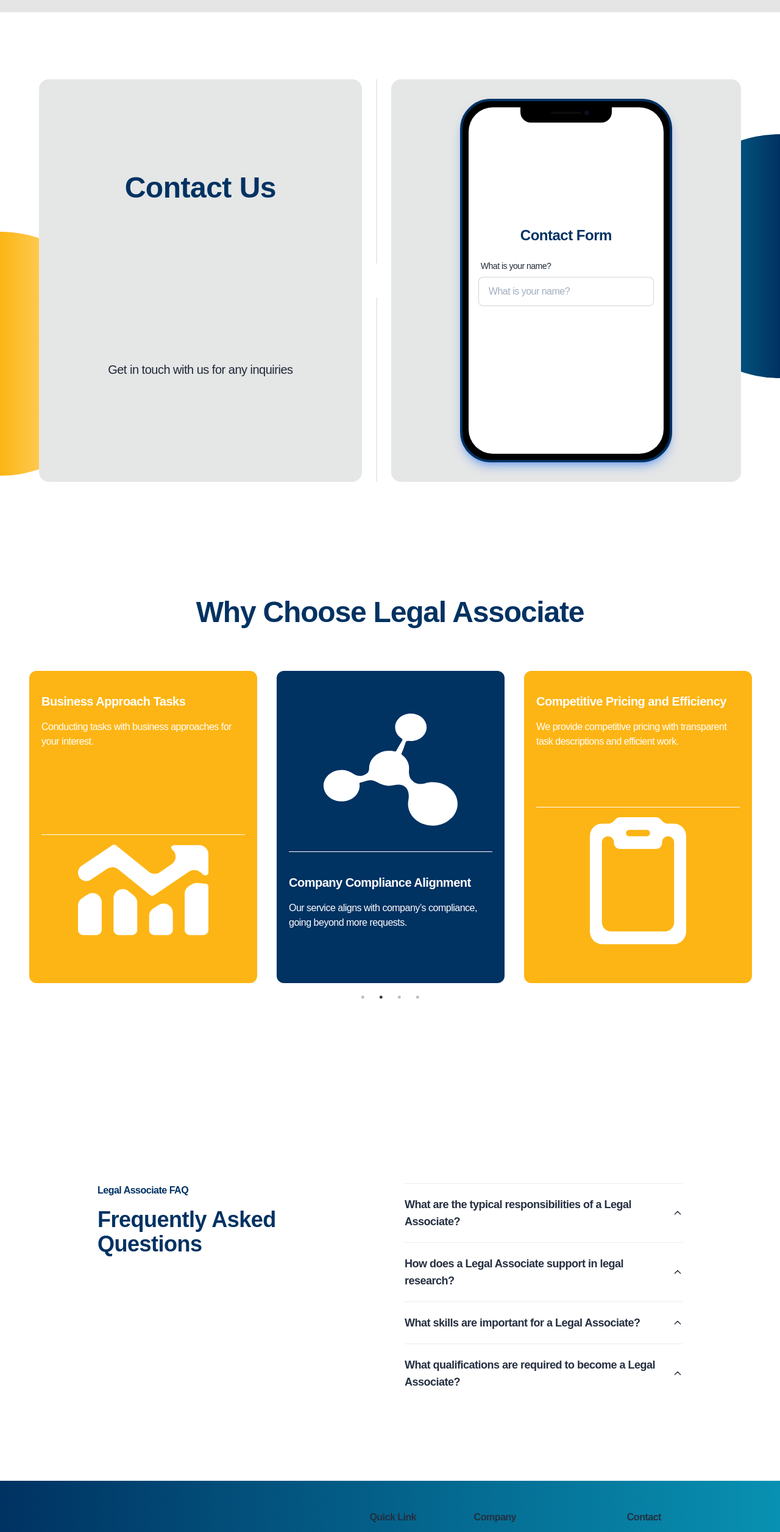
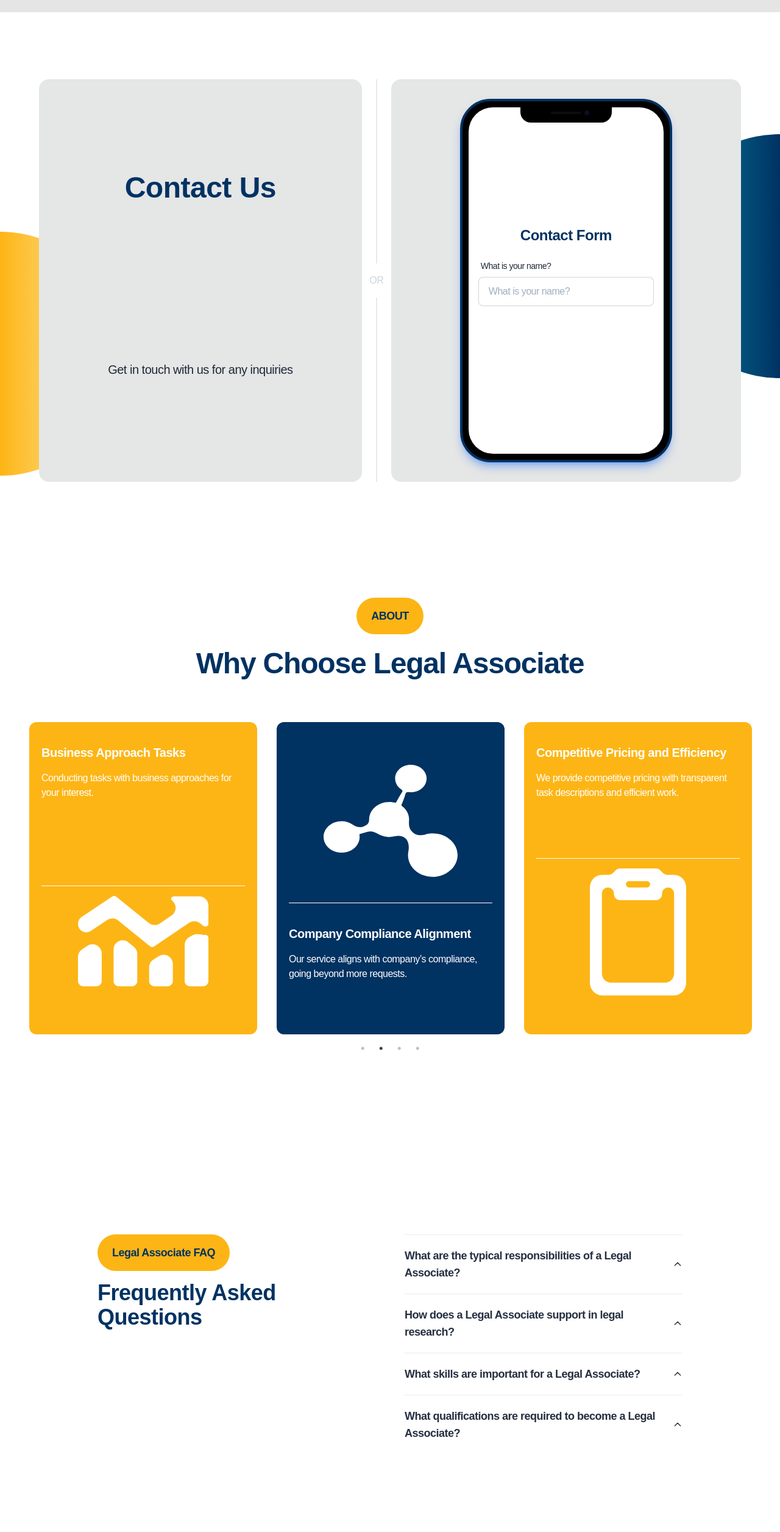
Before and after one commit to nctrnlman/client-cla-indonesia, a React (Vite) app: page /legal-training in a window 1280 px wide. Shown: the part 860-3372 px from the top of the page at 61% size. Built offline with nearby package versions, Linux system fonts and the light colour scheme.

Commit message:
fix(layout) : fix some pages

```diff
--- a/src/components/cards/faq/FAQItem.jsx
+++ b/src/components/cards/faq/FAQItem.jsx
@@ -40,7 +40,7 @@ const FAQItem = ({ question, answer }) => {
         style={{ maxHeight: expanded ? "1000px" : "0" }}
       >
         <div className="pb-5 leading-relaxed">
-          <div className="space-y-2 leading-relaxed text-gray-600">
+          <div className="space-y-2 leading-relaxed text-gray-700">
             {answer}
           </div>
         </div>
--- a/src/components/home/About.jsx
+++ b/src/components/home/About.jsx
@@ -117,8 +117,14 @@ function About() {
 
   return (
     <div className=" py-40">
-      <div className="text-center ">
-        <h1 className="mb-4 text-3xl md:text-5xl tracking-tight font-extrabold text-primary pb-4">
+      <div className="flex flex-col justify-center items-center ">
+        <button
+          className="bg-secondary items-center p-4 px-6 rounded-full text-primary font-extrabold text-lg hover:bg-primary hover:text-secondary transition duration-300
+          "
+        >
+          ABOUT
+        </button>
+        <h1 className="mb-4 pt-6 text-3xl md:text-5xl tracking-tight font-extrabold text-primary pb-4">
           Why Choose Legal Associate
         </h1>
       </div>
--- a/src/components/home/FAQ.jsx
+++ b/src/components/home/FAQ.jsx
@@ -27,7 +27,7 @@ const FAQ = () => {
   return (
     <div className="py-32 px-8 max-w-5xl mx-auto flex flex-col md:flex-row gap-12">
       <div className="flex flex-col text-left md:basis-1/2">
-        <p className="inline-block font-semibold text-primary mb-4">
+        <p className="font-semibold bg-secondary max-w-fit  p-4 px-6 rounded-full text-primary text-lg hover:bg-primary hover:text-secondary transition duration-300 mb-4">
           Legal Associate FAQ
         </p>
         <p className="sm:text-4xl text-3xl font-extrabold text-primary">
--- a/src/components/home/LegalityPackages.jsx
+++ b/src/components/home/LegalityPackages.jsx
@@ -106,8 +106,14 @@ function LegalityPackages() {
   ];
   return (
     <div className="flex flex-col justify-center items-center py-20 pt-40 relative">
-      <div>
-        <h2 className="mb-4 pb-12 text-3xl md:text-5xl text-center tracking-tight font-extrabold text-primary">
+      <div className="flex flex-col justify-center items-center ">
+        <button
+          className="bg-secondary items-center p-4 px-6 rounded-full text-primary font-extrabold text-lg hover:bg-primary hover:text-secondary transition duration-300
+          "
+        >
+          PRODUCT
+        </button>
+        <h2 className="mb-4 pt-6 pb-12 text-3xl md:text-5xl text-center tracking-tight font-extrabold text-primary">
           Legality Packages
         </h2>
       </div>
--- a/src/components/home/OtherService.jsx
+++ b/src/components/home/OtherService.jsx
@@ -59,8 +59,14 @@ function OtherService() {
   ];
   return (
     <div className="flex flex-col justify-center items-center relative">
-      <div>
-        <h2 className="mb-4 pb-12 text-3xl md:text-5xl tracking-tight font-extrabold text-primary">
+      <div className="flex flex-col justify-center items-center ">
+        <button
+          className="bg-secondary items-center p-4 px-6 rounded-full text-primary font-extrabold text-lg hover:bg-primary hover:text-secondary transition duration-300
+          "
+        >
+          PRODUCT
+        </button>
+        <h2 className="mb-4 pt-6 pb-12 text-3xl md:text-5xl tracking-tight font-extrabold text-primary">
           Other Service
         </h2>
       </div>
--- a/src/components/legal-training/SequentialForm.jsx
+++ b/src/components/legal-training/SequentialForm.jsx
@@ -99,7 +99,7 @@ function ContactUsSection() {
             Get in touch with us for any inquiries
           </p>
         </div>
-        <div className="divider divider-horizontal text-white">OR</div>
+        <div className="divider divider-horizontal text-gray-300">OR</div>
         <div className="card bg-base-300 rounded-box grid flex-grow place-items-center p-8">
           <div className="mockup-phone border-primary shadow-lg shadow-blue-500/50">
             {" "}
```
